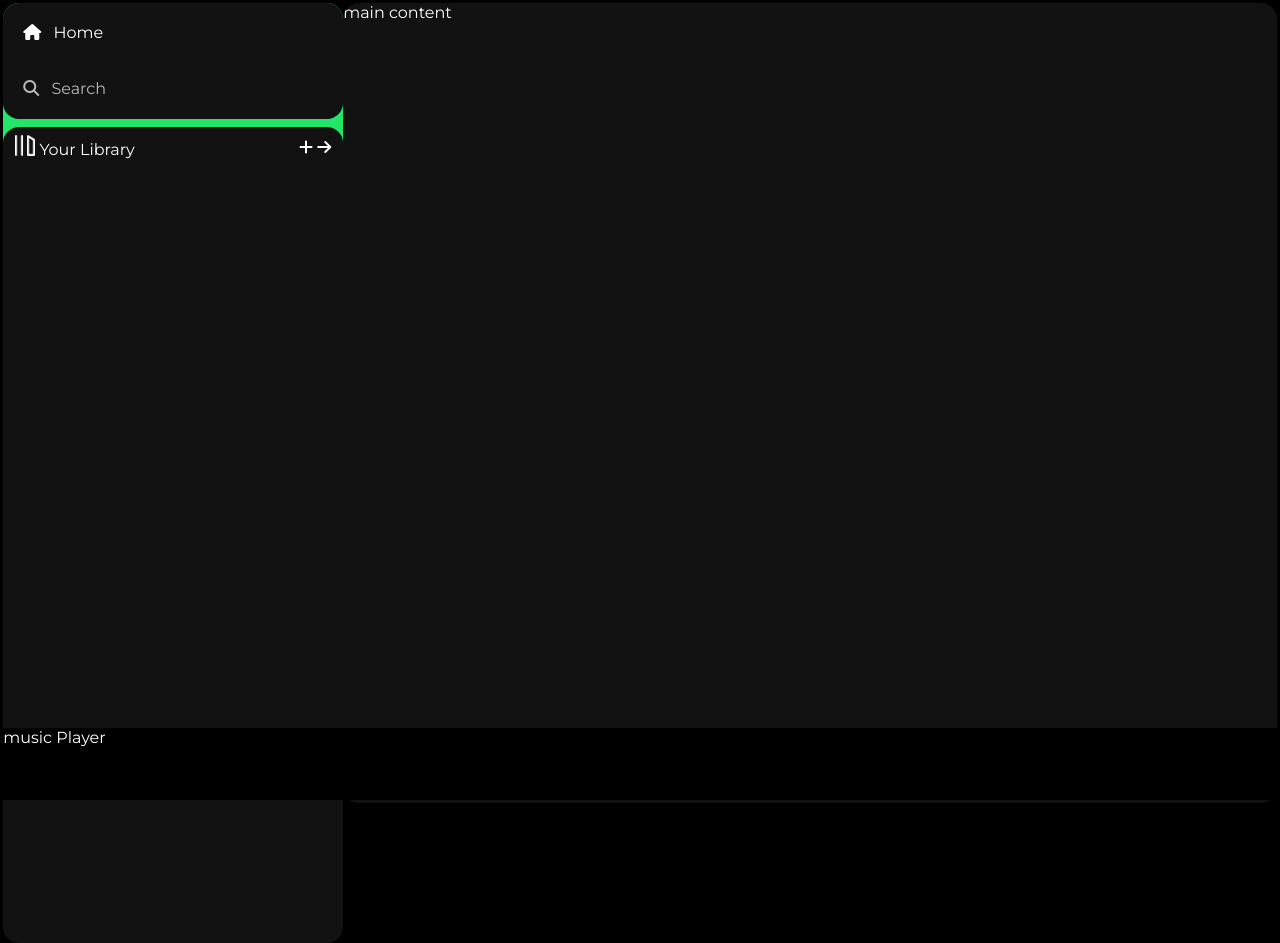
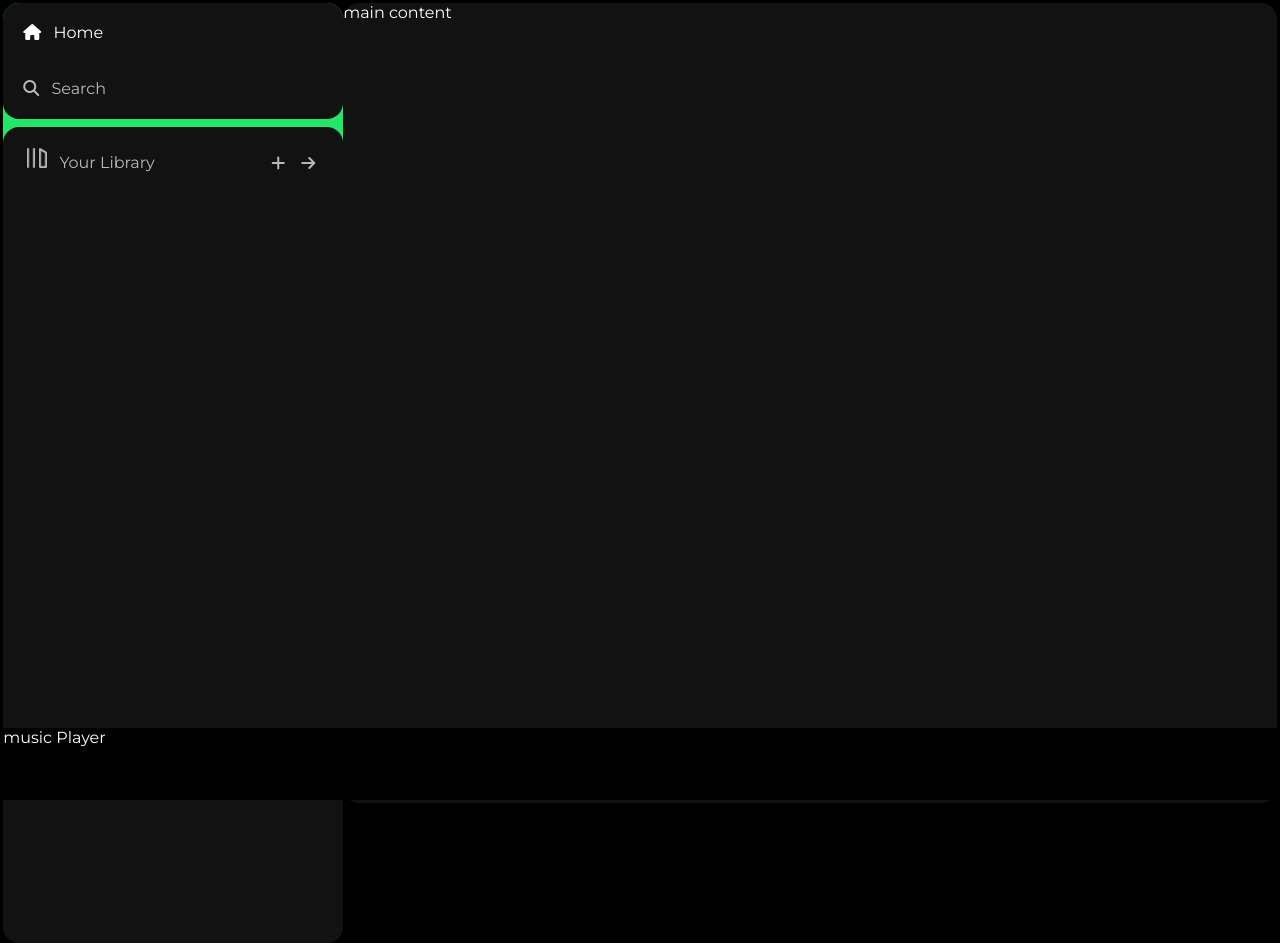
Before and after one commit to PratikSalunke00/Spotify-Clone, a plain HTML site: page index.html in a window 1280 px wide. Drawn offline with Linux system fonts and the light colour scheme.

Commit message:
options class completed

```diff
--- a/index.html
+++ b/index.html
@@ -31,7 +31,7 @@
             </div>
             <div class="library">
                 <div class="options">
-                    <div class="lib-option">
+                    <div class="lib-option  nav-class">
                         <img src="./spotify/library_icon.png">
                         <a href="#">Your Library</a>
                     </div>
--- a/style.css
+++ b/style.css
@@ -88,3 +88,18 @@ a {
     height: 1.25 rem;
     width:1.25rem;
 }
+
+
+.icons{
+    font-size: 1.25 rem ;
+    display: flex;
+}
+
+.icons i {
+    opacity:0.7;
+    margin-right: 1rem;
+}
+
+.icons i:hover {
+    opacity:1;
+}
```
